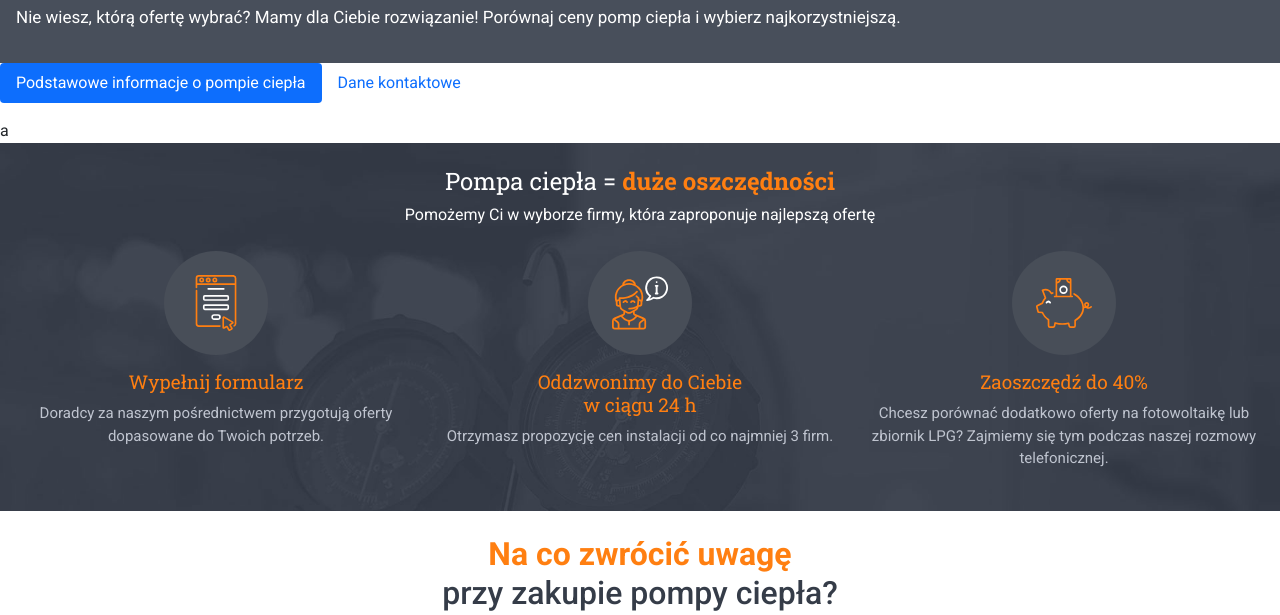
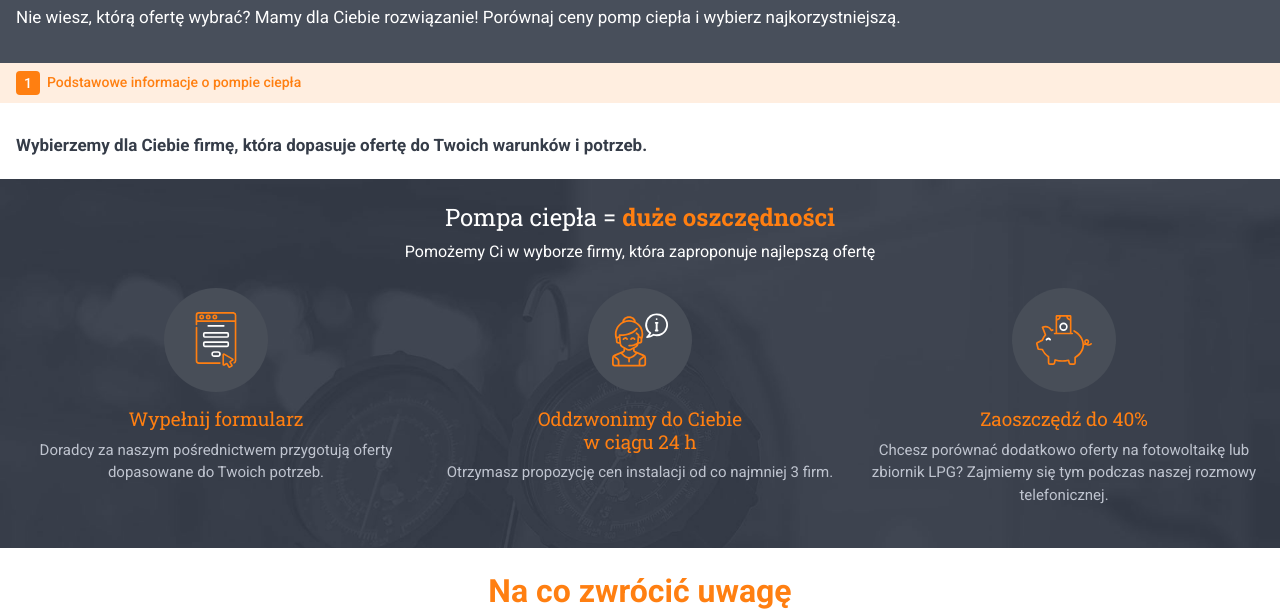
Before and after one commit to tomi0505/pompy-ciepla, a website built with webpack: page src/template.html in a window 1280 px wide. Shown: the part 165-780 px from the top of the page. Built offline with nearby package versions, Linux system fonts and the light colour scheme.

Commit message:
start form

```diff
--- a/src/styles/index.scss
+++ b/src/styles/index.scss
@@ -84,6 +84,49 @@ body {
   }
 }
 
+//START FORM
+.our-offert-nav-b {
+  &__step-belt {
+    display: flex;
+    align-items: center;
+    @include rem(14);
+    font-weight: 500;
+    color: $pr-color-2 !important;
+    text-align: left;
+    background-color: $pr-color-3 !important;
+
+    &::before {
+      content: '1';
+      margin-right: 7px;
+      display: inline-block;
+      width: 24px;
+      height: 24px;
+      color: $white;
+      line-height: 24px;
+      text-align: center;
+      border-radius: 4px;
+      @include rem(14);
+      background-color: $pr-color-2;
+    }
+
+    &--next-step {
+      &::before {
+        content: '2';
+      }
+    }
+  }
+}
+
+.our-offert-body-b {
+  color: $sec-color;
+
+  &__header {
+    @include rem(17);
+    font-weight: 700;
+  }
+}
+//END FORM
+
 .safe-many-b {
   @include bg('images/energia-direct-pompa-ciepla-wymierne-oszczednosci.jpg');
 
@@ -152,7 +195,6 @@ body {
           width: 24px;
           height: 24px;
           color: $white;
-
           text-align: center;
           line-height: 24px;
           border-radius: 4px;
--- a/src/styles/variables.scss
+++ b/src/styles/variables.scss
@@ -2,6 +2,7 @@ $white: #ffffff;
 
 $pr-color: #3FAC2B;
 $pr-color-2: #FF7F11;
+$pr-color-3: #FFEEE0;
 
 $sec-color: #353C48;
 $sec-color-2: #484f5b;
--- a/src/template.html
+++ b/src/template.html
@@ -27,16 +27,18 @@
 		</header>
 		<main>
 			<!--TABS START-->
-			<ul class="nav nav-pills mb-3" id="porownywarka-ofert" role="tablist">
-				<li class="nav-item" role="presentation">
-					<button class="nav-link active" id="pills-home-tab" data-bs-toggle="pill" data-bs-target="#pills-home" type="button" role="tab" aria-controls="pills-home" aria-selected="true">Podstawowe informacje o pompie ciepła</button>
+			<ul class="nav nav-pills mb-3 our-offert-nav-b" id="porownywarka-ofert" role="tablist">
+				<li class="nav-item w-100" role="presentation">
+					<button class="nav-link active rounded-0 w-100 our-offert-nav-b__step-belt" id="pills-home-tab" data-bs-toggle="pill" data-bs-target="#pills-home" type="button" role="tab" aria-controls="pills-home" aria-selected="true">Podstawowe informacje o pompie ciepła</button>
 				</li>
-				<li class="nav-item" role="presentation">
-					<button class="nav-link" id="pills-profile-tab" data-bs-toggle="pill" data-bs-target="#pills-profile" type="button" role="tab" aria-controls="pills-profile" aria-selected="false">Dane kontaktowe</button>
+				<li class="nav-item w-100 d-none" role="presentation">
+					<button class="nav-link rounded-0 w-100 our-offert-nav-b__step-belt our-offert-nav-b__step-belt--next-step" id="pills-profile-tab" data-bs-toggle="pill" data-bs-target="#pills-profile" type="button" role="tab" aria-controls="pills-profile" aria-selected="false">Dane kontaktowe</button>
 				</li>
 			</ul>
-			<div class="tab-content" id="pills-tabContent">
-				<div class="tab-pane fade show active" id="pills-home" role="tabpanel" aria-labelledby="pills-home-tab">a</div>
+			<div class="tab-content p-3 our-offert-body-b" id="pills-tabContent">
+				<div class="tab-pane fade show active" id="pills-home" role="tabpanel" aria-labelledby="pills-home-tab">
+					<h5 class="our-offert-body-b__header">Wybierzemy dla Ciebie firmę, która dopasuje ofertę do Twoich warunków i potrzeb.</h5>
+				</div>
 				<div class="tab-pane fade" id="pills-profile" role="tabpanel" aria-labelledby="pills-profile-tab">b</div>
 			</div>
 			<!--TABS END-->
```
